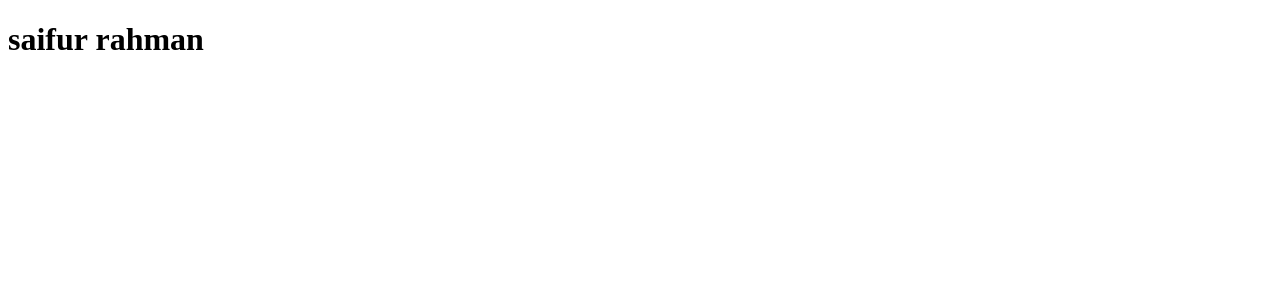
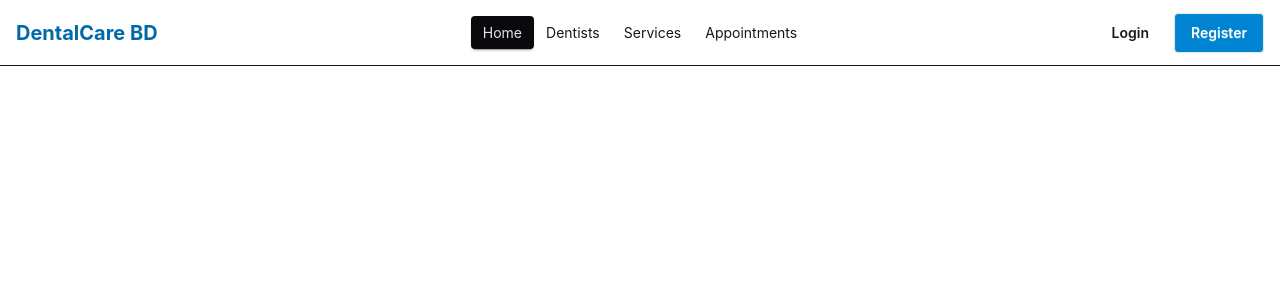
Before and after one commit to SaifurnRahman/Dentel-Clinic-Management-System, a React (Vite) app: page / in a window 1280 px wide. Shown: the top 300 px of the page. Built offline with nearby package versions, Linux system fonts and the light colour scheme.

Commit message:
added footer section

```diff
--- a/package.json
+++ b/package.json
@@ -11,6 +11,7 @@
   },
   "dependencies": {
     "@tailwindcss/vite": "^4.3.3",
+    "daisyui": "^5.7.20",
     "react": "^19.2.8",
     "react-dom": "^19.2.8",
     "react-router-dom": "^7.18.2",
--- /dev/null
+++ b/src/Shared/Navbar.jsx
@@ -0,0 +1,72 @@
+import { Link, NavLink } from "react-router-dom";
+
+const Navbar = () => {
+  const navLinks = (
+    <>
+      <li>
+        <NavLink to="/">Home</NavLink>
+      </li>
+
+      <li>
+        <NavLink to="/dentists">Dentists</NavLink>
+      </li>
+
+      <li>
+        <NavLink to="/services">Services</NavLink>
+      </li>
+
+      <li>
+        <NavLink to="/appointments">Appointments</NavLink>
+      </li>
+    </>
+  );
+
+  return (
+    <header className="border-b bg-white">
+      <div className="navbar mx-auto max-w-7xl px-4">
+        <div className="navbar-start">
+          <div className="dropdown lg:hidden">
+            <button tabIndex={0} className="btn btn-ghost">
+              ☰
+            </button>
+
+            <ul
+              tabIndex={0}
+              className="menu dropdown-content z-50 mt-3 w-52 rounded-box bg-base-100 p-2 shadow"
+            >
+              {navLinks}
+            </ul>
+          </div>
+
+          <Link
+            to="/"
+            className="text-xl font-bold text-sky-700"
+          >
+            DentalCare BD
+          </Link>
+        </div>
+
+        <div className="navbar-center hidden lg:flex">
+          <ul className="menu menu-horizontal px-1">
+            {navLinks}
+          </ul>
+        </div>
+
+        <div className="navbar-end gap-2">
+          <Link to="/login" className="btn btn-ghost">
+            Login
+          </Link>
+
+          <Link
+            to="/register"
+            className="btn bg-sky-600 text-white hover:bg-sky-700"
+          >
+            Register
+          </Link>
+        </div>
+      </div>
+    </header>
+  );
+};
+
+export default Navbar;
--- a/src/layout/RootLayout.jsx
+++ b/src/layout/RootLayout.jsx
@@ -1,9 +1,12 @@
 import React from 'react';
+import Navbar from '../Shared/Navbar';
+import { Outlet } from 'react-router-dom';
 
 const RootLayout = () => {
     return (
         <div>
-            <h1 className='text-amber-300'>saifur rahman</h1>
+            <Navbar></Navbar>
+            <Outlet></Outlet>
         </div>
     );
 };
--- a/src/main.jsx
+++ b/src/main.jsx
@@ -3,6 +3,7 @@ import { createRoot } from "react-dom/client";
 import AuthProvider from "./context/AuthProvider.jsx";
 import { RouterProvider } from "react-router-dom";
 import { router } from "./router/router.jsx";
+import "./index.css";
 
 createRoot(document.getElementById("root")).render(
   <StrictMode>
```
Also changed, not shown: 1 other file (tests, documents, lock files or other folders).
